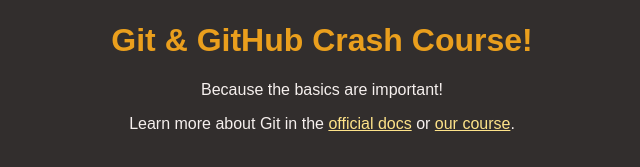
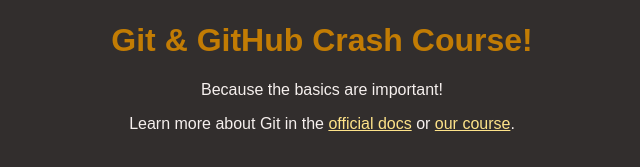
Before and after one commit to Consciously/con-github-crashcourse, a plain HTML site: page index.html in a window 1280 px wide. Shown: the part 147-314 px from the top of the page, without its empty margins (318-958 px from the left). Drawn offline with Linux system fonts and the light colour scheme.

Commit message:
change title color

```diff
--- a/styles.css
+++ b/styles.css
@@ -17,7 +17,7 @@
 }
 
 h1 {
-	color: #ea9f1d;
+	color: #c27c04;
 }
 
 a {
```
